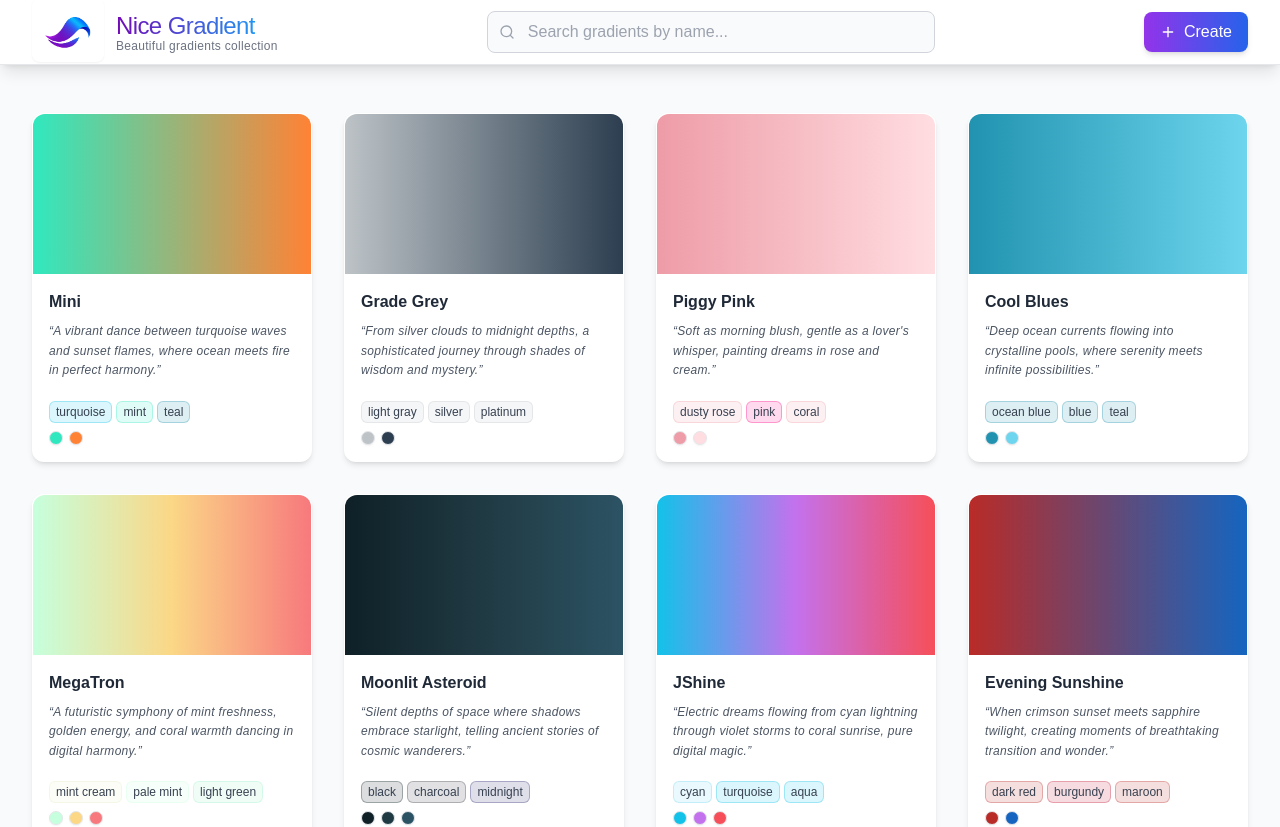
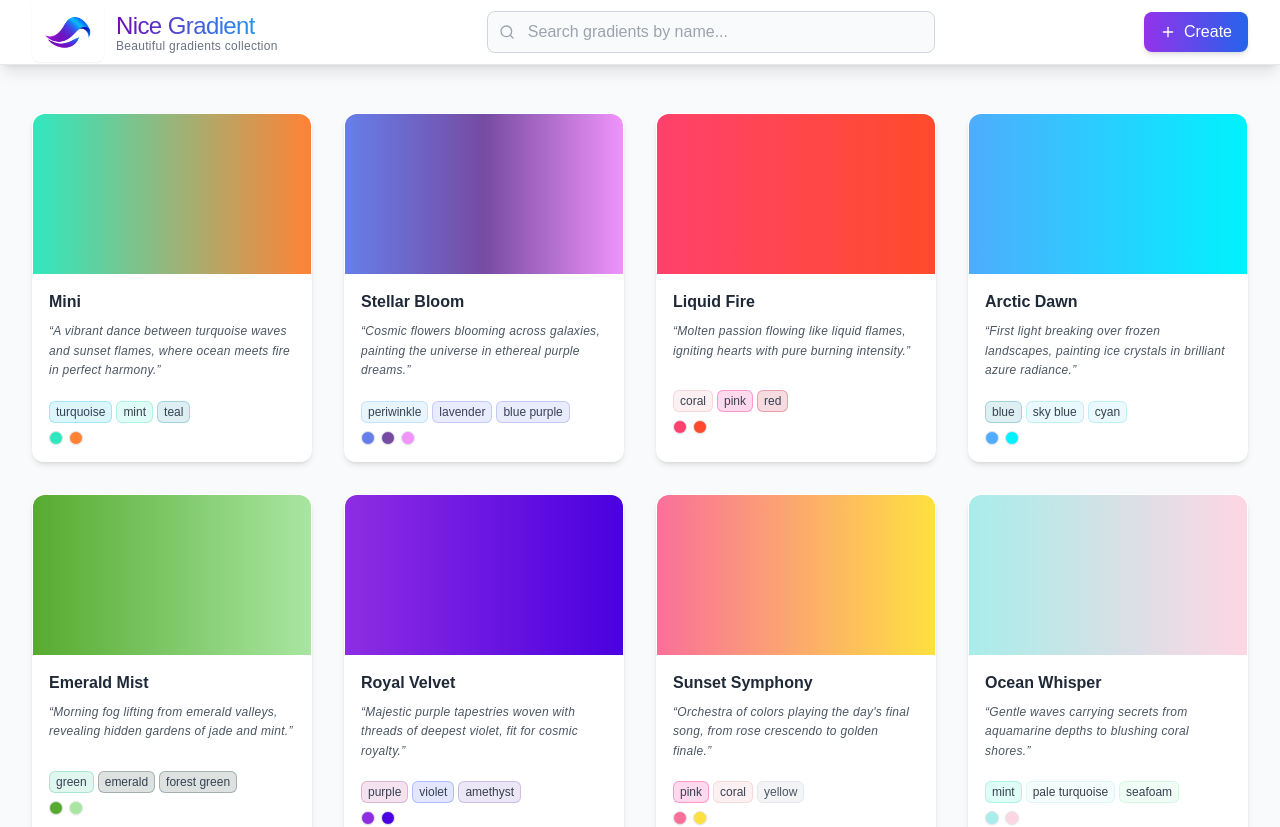
Before and after one commit to juancamilosalazarrestrepo/NiceGradient, a Next.js app: page / in a window 1280 px wide. Shown: the top 827 px of the page. Built offline with nearby package versions, Linux system fonts and the light colour scheme; a web font is replaced by a local one.

Commit message:
add 20 new gradients

```diff
--- a/src/data/gradients.ts
+++ b/src/data/gradients.ts
@@ -164,6 +164,96 @@ export const gradients: Gradient[] = [
     css: "background: linear-gradient(to right, #30e8bf, #ff8235);",
     description: "A vibrant dance between turquoise waves and sunset flames, where ocean meets fire in perfect harmony.",
     tags: getColorTags(["#30e8bf", "#ff8235"])
+  },
+  {
+    id: "1.1",
+    name: "Stellar Bloom",
+    colors: ["#667eea", "#764ba2", "#f093fb"],
+    direction: "to right",
+    css: "background: linear-gradient(to right, #667eea, #764ba2, #f093fb);",
+    description: "Cosmic flowers blooming across galaxies, painting the universe in ethereal purple dreams.",
+    tags: getColorTags(["#667eea", "#764ba2"])
+  },
+  {
+    id: "1.2",
+    name: "Liquid Fire",
+    colors: ["#ff416c", "#ff4b2b"],
+    direction: "to right",
+    css: "background: linear-gradient(to right, #ff416c, #ff4b2b);",
+    description: "Molten passion flowing like liquid flames, igniting hearts with pure burning intensity.",
+    tags: ['coral', 'pink', 'red', 'orange red', 'flame']
+  },
+  {
+    id: "1.3",
+    name: "Arctic Dawn",
+    colors: ["#4facfe", "#00f2fe"],
+    direction: "to right",
+    css: "background: linear-gradient(to right, #4facfe, #00f2fe);",
+    description: "First light breaking over frozen landscapes, painting ice crystals in brilliant azure radiance.",
+    tags: ['blue', 'sky blue', 'cyan', 'turquoise', 'azure']
+  },
+  {
+    id: "1.4",
+    name: "Emerald Mist",
+    colors: ["#56ab2f", "#a8e6a1"],
+    direction: "to right",
+    css: "background: linear-gradient(to right, #56ab2f, #a8e6a1);",
+    description: "Morning fog lifting from emerald valleys, revealing hidden gardens of jade and mint.",
+    tags: ['green', 'emerald', 'forest green', 'mint green', 'light green']
+  },
+  {
+    id: "1.5",
+    name: "Royal Velvet",
+    colors: ["#8e2de2", "#4a00e0"],
+    direction: "to right",
+    css: "background: linear-gradient(to right, #8e2de2, #4a00e0);",
+    description: "Majestic purple tapestries woven with threads of deepest violet, fit for cosmic royalty.",
+    tags: ['purple', 'violet', 'amethyst', 'royal purple', 'magenta']
+  },
+  {
+    id: "1.6",
+    name: "Sunset Symphony",
+    colors: ["#fa709a", "#fee140"],
+    direction: "to right",
+    css: "background: linear-gradient(to right, #fa709a, #fee140);",
+    description: "Orchestra of colors playing the day's final song, from rose crescendo to golden finale.",
+    tags: ['pink', 'coral', 'yellow', 'golden yellow', 'sunset']
+  },
+  {
+    id: "1.7",
+    name: "Ocean Whisper",
+    colors: ["#a8edea", "#fed6e3"],
+    direction: "to right",
+    css: "background: linear-gradient(to right, #a8edea, #fed6e3);",
+    description: "Gentle waves carrying secrets from aquamarine depths to blushing coral shores.",
+    tags: getColorTags(["#a8edea", "#fed6e3"])
+  },
+  {
+    id: "1.8",
+    name: "Neon Tokyo",
+    colors: ["#f093fb", "#f5576c", "#4facfe"],
+    direction: "to right",
+    css: "background: linear-gradient(to right, #f093fb, #f5576c, #4facfe);",
+    description: "Electric nights in cyberpunk streets, where magenta neon bleeds into coral and electric blue.",
+    tags: ['magenta', 'pink', 'coral', 'blue', 'electric blue', 'neon']
+  },
+  {
+    id: "1.9",
+    name: "Golden Nebula",
+    colors: ["#ffecd2", "#fcb69f"],
+    direction: "to right",
+    css: "background: linear-gradient(to right, #ffecd2, #fcb69f);",
+    description: "Stardust clouds of cream and peach swirling in cosmic ballet, birth of golden stars.",
+    tags: ['cream', 'ivory', 'peach', 'coral', 'golden', 'warm']
+  },
+  {
+    id: "1.10",
+    name: "Midnight Garden",
+    colors: ["#2c3e50", "#3498db", "#9b59b6"],
+    direction: "to right",
+    css: "background: linear-gradient(to right, #2c3e50, #3498db, #9b59b6);",
+    description: "Secret garden blooming under starlight, where shadow flowers open to reveal azure and amethyst.",
+    tags: ['charcoal', 'dark gray', 'blue', 'azure', 'purple', 'amethyst']
   },
   {
     id: "2",
@@ -441,7 +531,8 @@ export const gradients: Gradient[] = [
     colors: ["#1e3c72", "#2a5298"],
     direction: "to right",
     css: "background: linear-gradient(to right, #1e3c72, #2a5298);",
-    description: "Regal midnight blue ascending to noble sapphire heights, commanding respect and admiration."
+    description: "Regal midnight blue ascending to noble sapphire heights, commanding respect and admiration.",
+    tags: getColorTags(["#1e3c72", "#2a5298"])
   },
   {
     id: "33",
@@ -550,5 +641,95 @@ export const gradients: Gradient[] = [
     css: "background: linear-gradient(to right, #b24592, #f15f79);",
     description: "Rich plum emotions blooming into warm coral feelings, the gentle art of falling in love.",
     tags: getColorTags(["#b24592", "#f15f79"])
+  },
+  {
+    id: "45",
+    name: "Aurora Dreams",
+    colors: ["#667eea", "#764ba2", "#f093fb"],
+    direction: "to right",
+    css: "background: linear-gradient(to right, #667eea, #764ba2, #f093fb);",
+    description: "Northern lights dancing through violet skies, painting ethereal dreams across the cosmic canvas.",
+    tags: getColorTags(["#667eea", "#764ba2"])
+  },
+  {
+    id: "46",
+    name: "Mystic Forest",
+    colors: ["#134e5e", "#71b280"],
+    direction: "to right",
+    css: "background: linear-gradient(to right, #134e5e, #71b280);",
+    description: "Ancient emerald woods where shadows whisper secrets to the gentle morning light.",
+    tags: ['dark teal', 'navy', 'green', 'emerald', 'forest green']
+  },
+  {
+    id: "47",
+    name: "Sunset Mirage",
+    colors: ["#ff6b6b", "#feca57", "#48dbfb"],
+    direction: "to right",
+    css: "background: linear-gradient(to right, #ff6b6b, #feca57, #48dbfb);",
+    description: "Desert sunset illusions melting into golden heat waves before dissolving into cool oasis blues.",
+    tags: ['coral', 'red', 'golden yellow', 'amber', 'cyan', 'turquoise']
+  },
+  {
+    id: "48",
+    name: "Crystal Cave",
+    colors: ["#a8e6cf", "#dcedc1", "#ffd3a5"],
+    direction: "to right",
+    css: "background: linear-gradient(to right, #a8e6cf, #dcedc1, #ffd3a5);",
+    description: "Luminous jade crystals reflecting pale mint light into warm amber depths of underground wonder.",
+    tags: ['mint green', 'seafoam', 'pale green', 'cream', 'peach', 'amber']
+  },
+  {
+    id: "49",
+    name: "Velvet Night",
+    colors: ["#0c0c0c", "#654ea3", "#e0c3fc"],
+    direction: "to right",
+    css: "background: linear-gradient(to right, #0c0c0c, #654ea3, #e0c3fc);",
+    description: "Midnight's embrace awakening into royal purple dreams, crowned with soft lavender moonbeams.",
+    tags: ['black', 'charcoal', 'purple', 'royal purple', 'lavender', 'light purple']
+  },
+  {
+    id: "50",
+    name: "Golden Hour",
+    colors: ["#f7971e", "#ffd200", "#ffb347"],
+    direction: "to right",
+    css: "background: linear-gradient(to right, #f7971e, #ffd200, #ffb347);",
+    description: "Perfect moment when amber sunlight transforms into liquid gold, painting everything in warm honey.",
+    tags: ['orange', 'amber', 'golden yellow', 'gold', 'peach', 'warm']
+  },
+  {
+    id: "51",
+    name: "Ocean Depth",
+    colors: ["#1e3c72", "#2a5298", "#74b9ff"],
+    direction: "to right",
+    css: "background: linear-gradient(to right, #1e3c72, #2a5298, #74b9ff);",
+    description: "Diving through navy trenches into sapphire waters, discovering light in the deepest blues.",
+    tags: getColorTags(["#1e3c72", "#2a5298"])
+  },
+  {
+    id: "52",
+    name: "Cherry Blossom",
+    colors: ["#ff9a9e", "#fecfef", "#fecfef"],
+    direction: "to right",
+    css: "background: linear-gradient(to right, #ff9a9e, #fecfef, #fecfef);",
+    description: "Delicate pink petals floating on spring breeze, capturing the ephemeral beauty of blooming seasons.",
+    tags: getColorTags(["#ff9a9e", "#fecfef"])
+  },
+  {
+    id: "53",
+    name: "Electric Storm",
+    colors: ["#667eea", "#764ba2", "#f093fb"],
+    direction: "to right",
+    css: "background: linear-gradient(to right, #667eea, #764ba2, #f093fb);",
+    description: "Lightning crackling through violet storm clouds, unleashing pure electric energy into the night.",
+    tags: getColorTags(["#667eea", "#764ba2"])
+  },
+  {
+    id: "54",
+    name: "Desert Rose",
+    colors: ["#ff8a80", "#ffcc02", "#40e0d0"],
+    direction: "to right",
+    css: "background: linear-gradient(to right, #ff8a80, #ffcc02, #40e0d0);",
+    description: "Rare coral blooms in golden sand dunes, discovering hidden turquoise oases of impossible beauty.",
+    tags: ['coral', 'salmon', 'golden yellow', 'gold', 'turquoise', 'cyan']
   }
 ];
```
